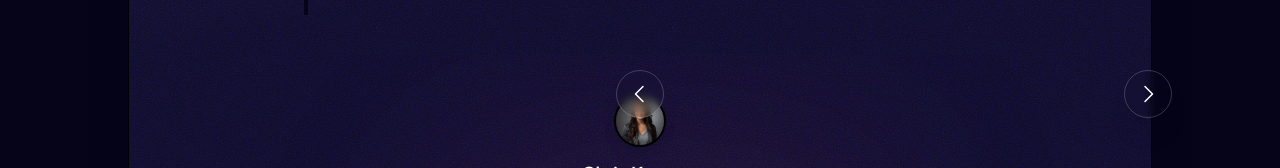
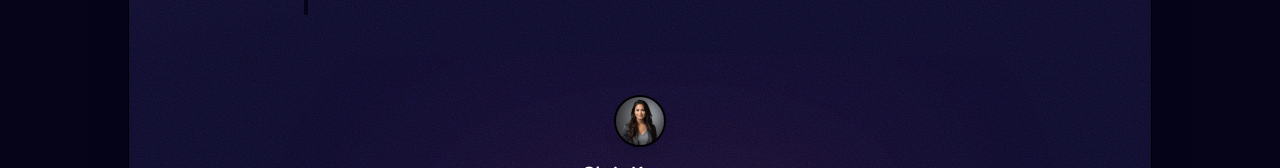
Before and after one commit to Indhumathi2312/newsletter-clone, a Next.js app: page / in a window 1280 px wide. Shown: the part 6419-6587 px from the top of the page. Built offline with nearby package versions, Linux system fonts and the light colour scheme.

Commit message:
fix(testimonials): remove floating arrow buttons from inside the container, keeping clean navigation below

```diff
--- a/src/components/TestimonialQuote.tsx
+++ b/src/components/TestimonialQuote.tsx
@@ -22,29 +22,7 @@ export const TestimonialQuote: React.FC = () => {
       <div className="px-5 md:px-8 xl:px-32 mx-auto max-w-screen-xl">
         <div className="relative flex flex-col items-center gap-8">
 
-          {/* Main Carousel Wrapper with Side Arrows on Desktop */}
-          <div className="relative w-full flex items-center justify-center">
-
-            {/* Desktop Left Floating Arrow Button */}
-            <button
-              type="button"
-              aria-label="Previous testimonial"
-              onClick={handlePrev}
-              className="hidden lg:flex absolute -left-5 xl:-left-7 z-30 size-12 items-center justify-center rounded-full border border-white/20 bg-[#060419]/90 text-white backdrop-blur-sm transition-all hover:border-[#FF5EC4] hover:bg-[#FF5EC4]/10 hover:scale-110 active:scale-95 cursor-pointer shadow-xl"
-            >
-              <svg
-                aria-hidden="true"
-                className="size-6"
-                fill="currentColor"
-                height="1em"
-                width="1em"
-                viewBox="0 0 256 256"
-              >
-                <path d="M165.66,202.34a8,8,0,0,1-11.32,11.32l-80-80a8,8,0,0,1,0-11.32l80-80a8,8,0,0,1,11.32,11.32L91.31,128Z" />
-              </svg>
-            </button>
-
-            {/* Seamless Main Testimonial Card Frame (Zero Gaps, Zero Lines) */}
+          {/* Seamless Main Testimonial Card Frame (Clean container, no arrows inside) */}
           <div
             className="relative isolate w-full overflow-hidden rounded-2xl border border-[#302D4C] shadow-2xl"
             style={{
@@ -101,7 +79,7 @@ export const TestimonialQuote: React.FC = () => {
               }}
             />
 
-              {/* Seamless Sliding Track Container: 100% width per slide, zero gap, no subpixel line leaks */}
+            {/* Seamless Sliding Track Container: 100% width per slide, zero gap, smooth transition */}
             <div
               className="flex w-full transition-transform duration-700 ease-[cubic-bezier(0.25,1,0.5,1)] will-change-transform"
               style={{
@@ -152,38 +130,18 @@ export const TestimonialQuote: React.FC = () => {
             </div>
           </div>
 
-            {/* Desktop Right Floating Arrow Button */}
-            <button
-              type="button"
-              aria-label="Next testimonial"
-              onClick={handleNext}
-              className="hidden lg:flex absolute -right-5 xl:-right-7 z-30 size-12 items-center justify-center rounded-full border border-white/20 bg-[#060419]/90 text-white backdrop-blur-sm transition-all hover:border-[#FF5EC4] hover:bg-[#FF5EC4]/10 hover:scale-110 active:scale-95 cursor-pointer shadow-xl"
-            >
-              <svg
-                aria-hidden="true"
-                className="size-6"
-                fill="currentColor"
-                height="1em"
-                width="1em"
-                viewBox="0 0 256 256"
-              >
-                <path d="M181.66,133.66l-80,80a8,8,0,0,1-11.32-11.32L164.69,128,90.34,53.66a8,8,0,0,1,11.32-11.32l80,80A8,8,0,0,1,181.66,133.66Z" />
-              </svg>
-            </button>
-          </div>
-
-          {/* Bottom Navigation Controls: Left Arrow + Dot Indicators + Right Arrow */}
+          {/* Bottom Navigation Controls: Left Arrow + Dot Indicators + Right Arrow (outside container) */}
           <div className="relative z-10 flex items-center justify-center gap-4">
             {/* Previous Button */}
             <button
               type="button"
               aria-label="Previous testimonial"
               onClick={handlePrev}
-              className="flex size-11 items-center justify-center rounded-full border border-white/20 text-white transition-all hover:border-white/50 hover:bg-white/10 active:scale-95 cursor-pointer shadow-lg"
+              className="flex size-12 items-center justify-center rounded-full border border-white/20 text-white transition-all hover:border-[#FF5EC4] hover:bg-[#FF5EC4]/10 active:scale-95 cursor-pointer shadow-lg"
             >
               <svg
                 aria-hidden="true"
-                className="size-5"
+                className="size-6"
                 fill="currentColor"
                 height="1em"
                 width="1em"
@@ -215,11 +173,11 @@ export const TestimonialQuote: React.FC = () => {
               type="button"
               aria-label="Next testimonial"
               onClick={handleNext}
-              className="flex size-11 items-center justify-center rounded-full border border-white/20 text-white transition-all hover:border-white/50 hover:bg-white/10 active:scale-95 cursor-pointer shadow-lg"
+              className="flex size-12 items-center justify-center rounded-full border border-white/20 text-white transition-all hover:border-[#FF5EC4] hover:bg-[#FF5EC4]/10 active:scale-95 cursor-pointer shadow-lg"
             >
               <svg
                 aria-hidden="true"
-                className="size-5"
+                className="size-6"
                 fill="currentColor"
                 height="1em"
                 width="1em"
```
Lines whose indentation alone changed are shown as unchanged.
